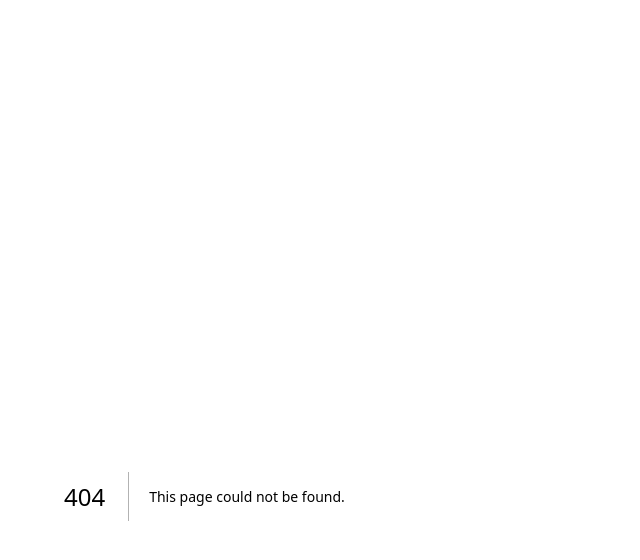
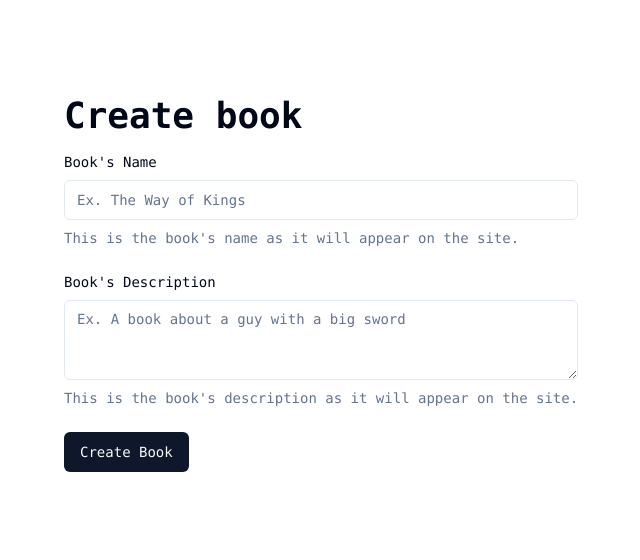
Before and after one commit to jujarazo/aucto-books-front, a Next.js app: page /create/book in a window 1280 px wide. Before the commit this address had no page. Shown: the top 560 px of the page, without its empty margins (64-704 px from the left). Built offline with nearby package versions, Linux system fonts and the light colour scheme.

Commit message:
Add create book route

```diff
--- /dev/null
+++ b/src/app/create/book/page.tsx
@@ -0,0 +1,12 @@
+import CreateBookForm from '@/components/forms/book';
+
+export default function CreateBook() {
+  return (
+    <div>
+      <h1 className="text-4xl font-bold">Create book</h1>
+      <div className="mt-4">
+        <CreateBookForm />
+      </div>
+    </div>
+  );
+}
--- /dev/null
+++ b/src/components/forms/book.tsx
@@ -0,0 +1,124 @@
+'use client';
+
+import { Input } from '@/components/ui/input';
+import { ControllerRenderProps, useForm } from 'react-hook-form';
+import { z } from 'zod';
+import { zodResolver } from '@hookform/resolvers/zod';
+import {
+  Form,
+  FormControl,
+  FormDescription,
+  FormField,
+  FormItem,
+  FormLabel,
+  FormMessage,
+} from '../ui/form';
+import { Button } from '../ui/button';
+import { forwardRef } from 'react';
+import { Textarea } from '../ui/textarea';
+
+const bookSchema = z.object({
+  name: z
+    .string()
+    .min(1, {
+      message: 'Book name must be at least 1 character long.',
+    })
+    .max(100, {
+      message: 'Book name must be shorter than 100 characters long.',
+    }),
+  description: z
+    .string()
+    .min(1, {
+      message: 'Book description must be at least 1 character long.',
+    })
+    .max(150, {
+      message: 'Book description must be shorter than 150 characters long.',
+    }),
+});
+
+const NameFormField = forwardRef(
+  (
+    props: ControllerRenderProps<
+      {
+        name: string;
+      },
+      'name'
+    >,
+    ref
+  ) => {
+    return (
+      <FormItem>
+        <FormLabel>Book's Name</FormLabel>
+        <FormControl>
+          <Input placeholder="Ex. The Way of Kings" {...props} />
+        </FormControl>
+        <FormDescription>
+          This is the book's name as it will appear on the site.
+        </FormDescription>
+        <FormMessage />
+      </FormItem>
+    );
+  }
+);
+
+NameFormField.displayName = 'NameFormField';
+
+const DescriptionFormField = forwardRef(
+  (
+    props: ControllerRenderProps<
+      {
+        description: string;
+      },
+      'description'
+    >,
+    ref
+  ) => {
+    return (
+      <FormItem>
+        <FormLabel>Book's Description</FormLabel>
+        <FormControl>
+          <Textarea
+            placeholder="Ex. A book about a guy with a big sword"
+            {...props}
+          />
+        </FormControl>
+        <FormDescription>
+          This is the book's description as it will appear on the site.
+        </FormDescription>
+        <FormMessage />
+      </FormItem>
+    );
+  }
+);
+
+export default function CreateBookForm() {
+  const form = useForm<z.infer<typeof bookSchema>>({
+    resolver: zodResolver(bookSchema),
+    defaultValues: {
+      name: '',
+      description: '',
+    },
+  });
+
+  const onSubmit = (values: z.infer<typeof bookSchema>) => {
+    console.log(values);
+  };
+
+  return (
+    <Form {...form}>
+      <form onSubmit={form.handleSubmit(onSubmit)} className="space-y-6">
+        <FormField
+          control={form.control}
+          name="name"
+          render={({ field }) => <NameFormField {...field} />}
+        />
+        <FormField
+          control={form.control}
+          name="description"
+          render={({ field }) => <DescriptionFormField {...field} />}
+        />
+        <Button type="submit">Create Book</Button>
+      </form>
+    </Form>
+  );
+}
--- /dev/null
+++ b/src/components/ui/textarea.tsx
@@ -0,0 +1,24 @@
+import * as React from "react"
+
+import { cn } from "@/lib/utils"
+
+export interface TextareaProps
+  extends React.TextareaHTMLAttributes<HTMLTextAreaElement> {}
+
+const Textarea = React.forwardRef<HTMLTextAreaElement, TextareaProps>(
+  ({ className, ...props }, ref) => {
+    return (
+      <textarea
+        className={cn(
+          "flex min-h-[80px] w-full rounded-md border border-input bg-background px-3 py-2 text-sm ring-offset-background placeholder:text-muted-foreground focus-visible:outline-none focus-visible:ring-2 focus-visible:ring-ring focus-visible:ring-offset-2 disabled:cursor-not-allowed disabled:opacity-50",
+          className
+        )}
+        ref={ref}
+        {...props}
+      />
+    )
+  }
+)
+Textarea.displayName = "Textarea"
+
+export { Textarea }
```
